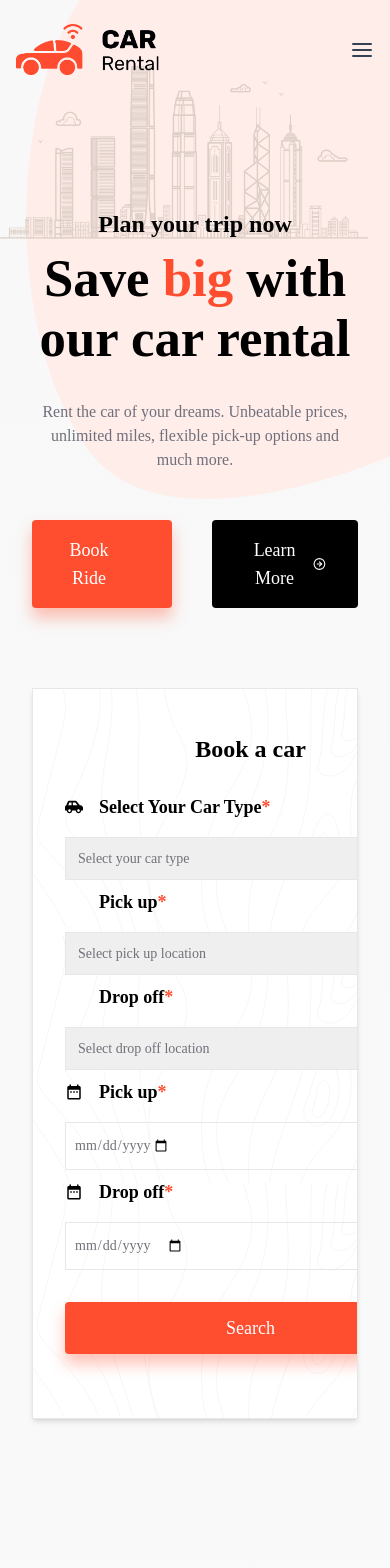
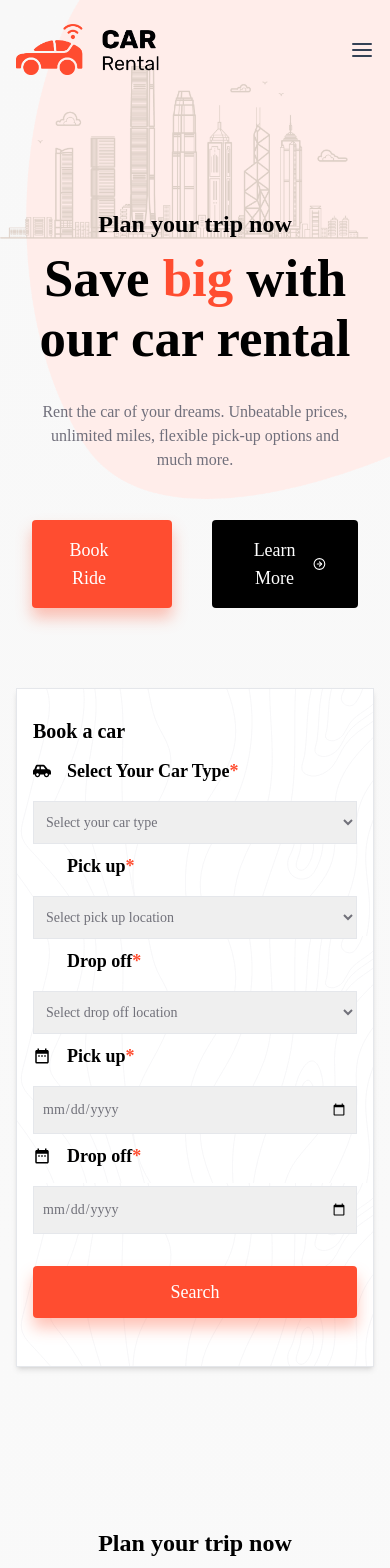
Before and after one commit to anupkumarjana/Car-rental, a React (Create React App) app: page / in a window 390 px wide. Shown: the top 1568 px of the page. Built offline with nearby package versions, Linux system fonts and the light colour scheme; some icons are missing.

Commit message:
fixed cardBookingForm overflow

```diff
--- a/public/index.html
+++ b/public/index.html
@@ -6,7 +6,7 @@
     <meta name="viewport" content="width=device-width, initial-scale=1" />
     <title>Car Rental</title>
   </head>
-  <body>
+  <body class="overflow-x-hidden">
     <div id="root"></div>
   </body>
 </html>
--- a/src/components/BookCar.jsx
+++ b/src/components/BookCar.jsx
@@ -7,8 +7,8 @@ import bgCarBook from "../assets/book-car/book-bg.png";
 import { IoMdClose } from "react-icons/io";
 import { CAR_DATA } from "./CarData.js";
 import BookCarFrom from "./BookCarFrom.jsx";
-// import BookCarFrom from "./BookCarFrom.jsx";
-// import Header from "./Header";
+import "../custom.css"
+
 export default function BookCar() {
   const [inputValues, setInputValues] = useState({
     car: "",
@@ -90,12 +90,12 @@ export default function BookCar() {
   ];
 
   return (
-    <div className=" px-8 lg:px-20 pb-20 flex-wrap">
+    <div className="px-4 sm:px-8 lg:px-20 pb-20 flex-wrap box-border">
       <div
-        className="flex flex-col  bg-white gap-4 justify-center flex-wrap items-center lg:gap-6 lg:flex lg:flex-row lg:justify-between p-8 border shadow-md bg-fixed overflow-x-auto"
+        className="flex-inline flex-col bg-white gap-4 justify-center flex-wrap items-center lg:gap-6 lg:flex lg:flex-row lg:justify-between p-4 lg:p-8 border shadow-md bg-none lg:bg-fixed overflow-x-hidden"
         style={{ backgroundImage: `url(${bgCarBook})` }}
       >
-        <h1 className="text-2xl font-bold my-3">Book a car</h1>
+        <h1 className="text-xl lg:text-2xl font-bold my-3">Book a car</h1>
         <form onSubmit={handleSubmit} className="">
           {showError && (
             <div className="flex justify-between items-center bg-[#f8d7da] rounded px-10 py-4 mb-6 text-[#721c24] font-rubik text-lg font-medium">
@@ -125,7 +125,7 @@ export default function BookCar() {
           {showSuccess && (
             <div className="flex items-center justify-center">
               {" "}
-              <div className=" bg-white border shadow-lg absolute justify-center flex-wrap items-center lg:flex lg:flex-row lg:justify-between w-full lg:max-w-[60%] z-[100000] top-[50%]">
+              <div className=" bg-white border shadow-lg absolute justify-center flex-wrap items-center lg:flex lg:flex-row lg:justify-between w-full  z-[100000] top-[50%] lg:w-[60%]">
                 <div className="w-full flex justify-between items-center bg-[#FF4D30] px-4 py-2 text-white ">
                   <h3 className=" font-semibold text-2xl ">
                     COMPLETE RESERVATION
@@ -244,7 +244,7 @@ export default function BookCar() {
                     {/* ---------------------------------form--------------------------------- */}
 
                     <BookCarFrom />
-                    <div className="bg-[#f8f8f8] py-10 flex items-center justify-center">
+                    <div className="py-10 flex items-center justify-center">
                       <button
                         type="submit"
                         onClick={handleClose1}
@@ -257,11 +257,12 @@ export default function BookCar() {
                 </div>
               </div>
               <div>
-                {/* -------------------------------------form component-------------------------------------------------- */}
+
               </div>
             </div>
           )}
-          <div className="justify-center flex-wrap items-center lg:flex lg:flex-row lg:justify-between">
+          {/* -------------------------------------form component-------------------------------------------------- */}
+          <div className="justify-center flex-wrap items-center lg:flex lg:flex-row lg:justify-between lg:gap-6">
             <div>
               <Dropdown
                 icon={<FaCarSide />}
@@ -282,7 +283,7 @@ export default function BookCar() {
                 options={pickUpCities} // Pass the options array directly
               />
             </div>
-            <div>
+            <div className="">
               <Dropdown
                 name="dropOffCity"
                 icon={<FaLocationDot />}
@@ -303,7 +304,7 @@ export default function BookCar() {
                   <b className="text-[#FF4D30]">*</b>
                 </h4>
               </label>
-              <div className="border w-full pl-2 py-3 text-sm text-zinc-500">
+
                 <input
                   type="date"
                   placeholder="dd-mm-yyyy"
@@ -312,9 +313,9 @@ export default function BookCar() {
                   onChange={handleInputChange}
                   name="pickUpDate"
                   value={inputValues.pickUpDate}
-                  className="outline-none cursor-pointer gap-56 bg-transparent"
+                  className="outline-none box-border w-full  cursor-pointer gap-0 lg:gap-[230px] bg-[#EFEFEF] border px-2 py-3 text-sm text-zinc-500"
                 />
-              </div>
+
             </div>
 
             <div className="mb-2">
@@ -327,22 +328,22 @@ export default function BookCar() {
                   <b className="text-[#FF4D30]">*</b>
                 </h4>
               </label>
-              <div className="border w-full py-3 px-2 text-sm text-zinc-500 ">
+
                 <input
                   type="date"
                   placeholder="dd-mm-yyyy"
                   onChange={handleInputChange}
                   name="dropOffDate"
                   value={inputValues.dropOffDate}
-                  className="outline-none cursor-pointer gap-56 bg-transparent"
+                  className="outline-none box-border w-full cursor-pointer gap-0 lg:gap-[226px]  bg-[#EFEFEF] border py-3 px-2 text-sm text-zinc-500"
                 />
               </div>
-            </div>
 
-            <div className="flex justify-center items-center mt-8">
+
+            <div className="flex justify-center items-center mt-8 ">
               <button
                 type="submit"
-                className="font-rubik text-lg font-medium rounded py-3 px-[161px] bg-[#FF4D30] text-white shadow-custom hover:shadow-custom-hovered transition-all duration-300 ease-in-out mb-8 lg:mb-0"
+                className="font-rubik text-lg font-medium rounded py-3  lg:px-[161px] w-full bg-[#FF4D30] text-white shadow-custom hover:shadow-custom-hovered transition-all duration-300 ease-in-out mb-8 lg:mb-0"
               >
                 Search
               </button>
--- a/src/components/Dropdown.jsx
+++ b/src/components/Dropdown.jsx
@@ -1,8 +1,11 @@
 import React from "react";
 
+
 export default function Dropdown(props) {
+
+
   return (
-    <div className="w-full mb-2 gap-4 lg:gap-10">
+      <div className="w-full mb-2 gap-4 lg:gap-10 box-border">
         <label className="flex text-lg items-center gap-4 font-bold mb-4">
           <span>{props.icon}</span>
           <h4>
@@ -11,12 +14,7 @@ export default function Dropdown(props) {
           </h4>
         </label>
 
-      <select
-        className="border outline-none w-full lg:w-auto pl-2 pr-48 py-3 text-sm text-zinc-500 box-border"
-        name={props.name}
-        value={props.value}
-        onChange={props.onChange}
-      >
+        <select className="border outline-none w-full lg:w-auto pl-2 pr-0 lg:pr-48 py-3 text-sm text-zinc-500 box-border" name={props.name} value={props.value} onChange={props.onChange}>
           {props.options.map((option) => (
             <option key={option.key} value={option.value}>
               {option.value}
--- a/src/components/VehicleModels.jsx
+++ b/src/components/VehicleModels.jsx
@@ -17,8 +17,8 @@ export default function VehicleModels() {
     <div className="w-full px-8 lg:px-20 pt-6 py:10 lg:py-20 flex-wrap">
       <div className="flex flex-col justify-center items-center pb-20">
         <h3 className="text-2xl font-semibold">Vehicle Models</h3>
-        <h4 className="text-[2.7rem] font-bold py-4">Our rental fleet</h4>
-        <p className="text-[#706F7B] px-20 lg:px-96 text-center">
+        <h4 className="text-[2.7rem] font-bold py-4 text-center">Our rental fleet</h4>
+        <p className="text-[#706F7B] px-6 lg:px-96 text-center">
           Choose from a variety of our amazing vehicles to rent for your next
           adventure or business trip
         </p>
--- a/src/custom.css
+++ b/src/custom.css
@@ -6,3 +6,8 @@
     background-image: url("./assets/home/home-bg.png");
     width: 100%;
 }
+    input {
+    padding: 0.2em;
+    box-sizing: border-box;
+    width: 100%
+    }
--- a/src/pages/Home.jsx
+++ b/src/pages/Home.jsx
@@ -20,7 +20,7 @@ export default function Home() {
         style={{ backgroundImage: `url(${bgHome})` }}
       >
         <div className="flex lg:flex-row flex-col-reverse lg:h-screen  w-full px-8 lg:px-20 pt-32 ">
-          <div className="flex flex-col justify-center text-center md:justify-start md:text-start py-20 flex-wrap gap-2">
+          <div className="flex flex-col justify-center text-center md:justify-start md:text-start py-20 flex-wrap gap-2 items-center lg:items-start">
             <p className="text-2xl font-bold">Plan your trip now</p>
             <h1 className="text-[3.3rem] font-bold leading-[60px]">
               Save <span className="text-[#FF4D30]">big</span> with our car
```
Lines whose indentation alone changed are shown as unchanged.
